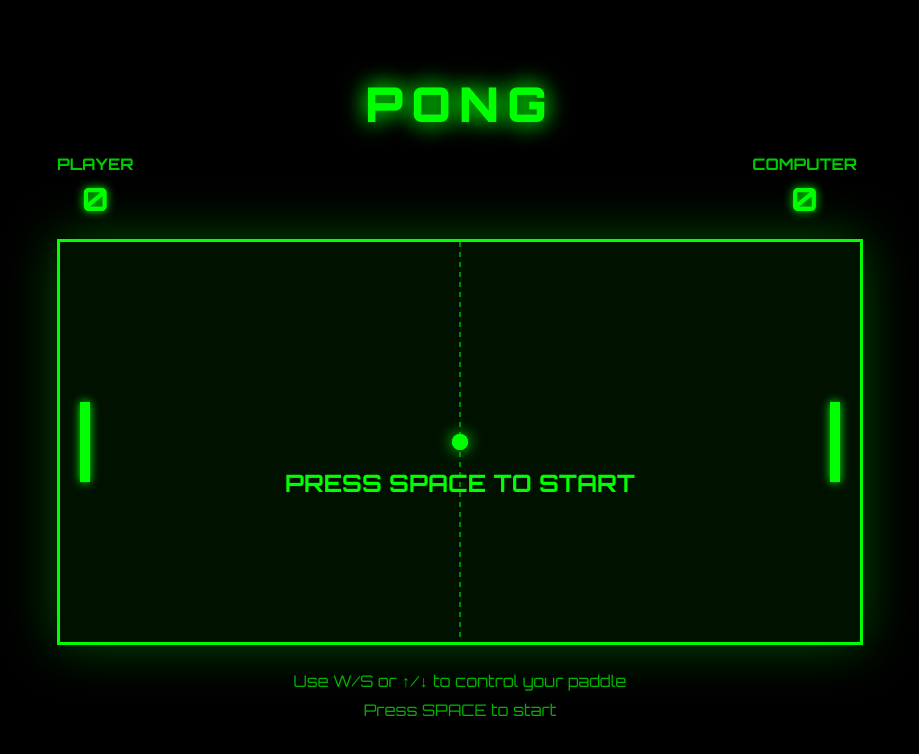
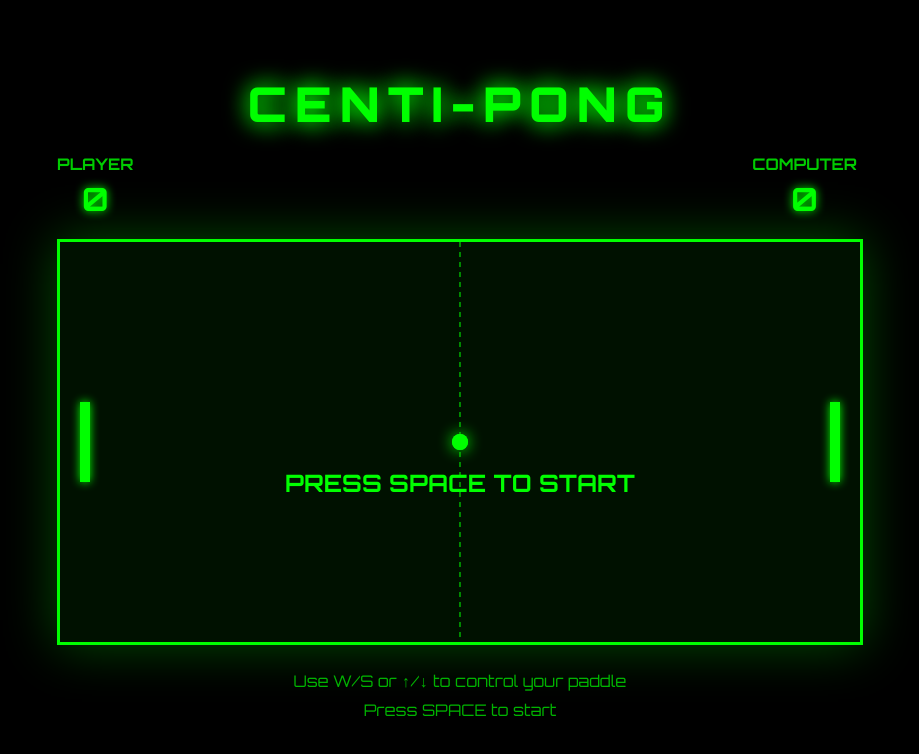
Before and after one commit to ruben-888/centi-pong, a website: page index.html in a window 1280 px wide. Shown: the whole page, without its empty margins (180-1099 px from the left). Drawn offline with Linux system fonts and the light colour scheme.

Commit message:
Rename game title from 'PONG' to 'CENTI-PONG'

```diff
--- a/index.html
+++ b/index.html
@@ -8,7 +8,7 @@
 </head>
 <body>
     <div class="game-container">
-        <h1 class="game-title">PONG</h1>
+        <h1 class="game-title">CENTI-PONG</h1>
         <div class="score-container">
             <div class="player-score">
                 <span class="label">PLAYER</span>
```
